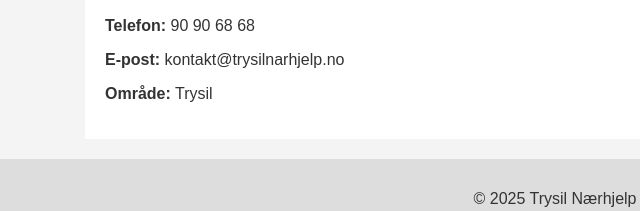
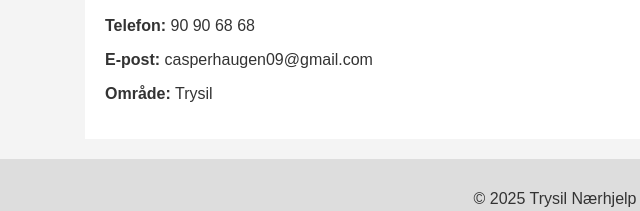
Before and after one commit to Cashau2420/Trysiln-rhjelp, a plain HTML site: page index.html in a window 1280 px wide. Shown: the part 1330-1541 px from the top of the page, 85-725 px from the left. Drawn offline with Linux system fonts and the light colour scheme.

Commit message:
Update index.html

```diff
--- a/index.html
+++ b/index.html
@@ -102,7 +102,7 @@
 <section id="kontakt">
     <h2>Kontakt</h2>
     <p><strong>Telefon:</strong> 90 90 68 68</p>
-    <p><strong>E-post:</strong> kontakt@trysilnarhjelp.no</p>
+    <p><strong>E-post:</strong> casperhaugen09@gmail.com</p>
     <p><strong>Område:</strong> Trysil</p>
 </section>
 
```
